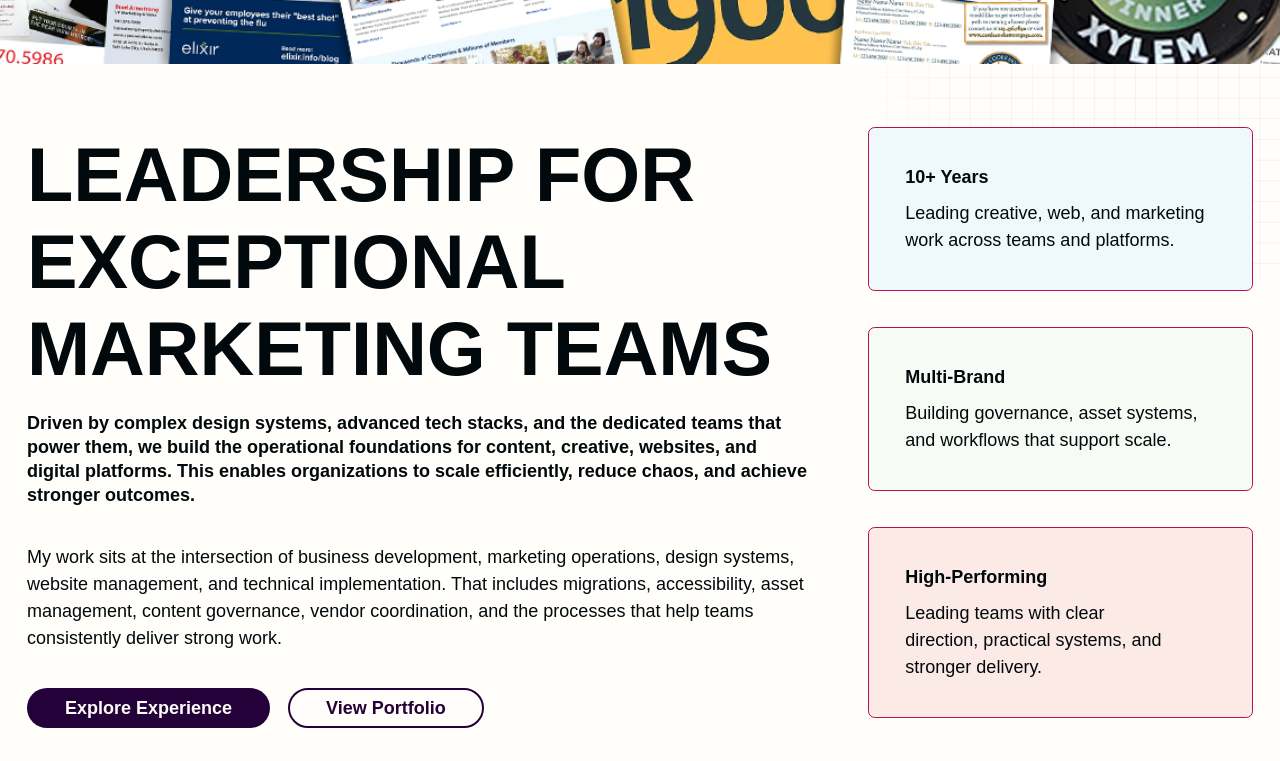
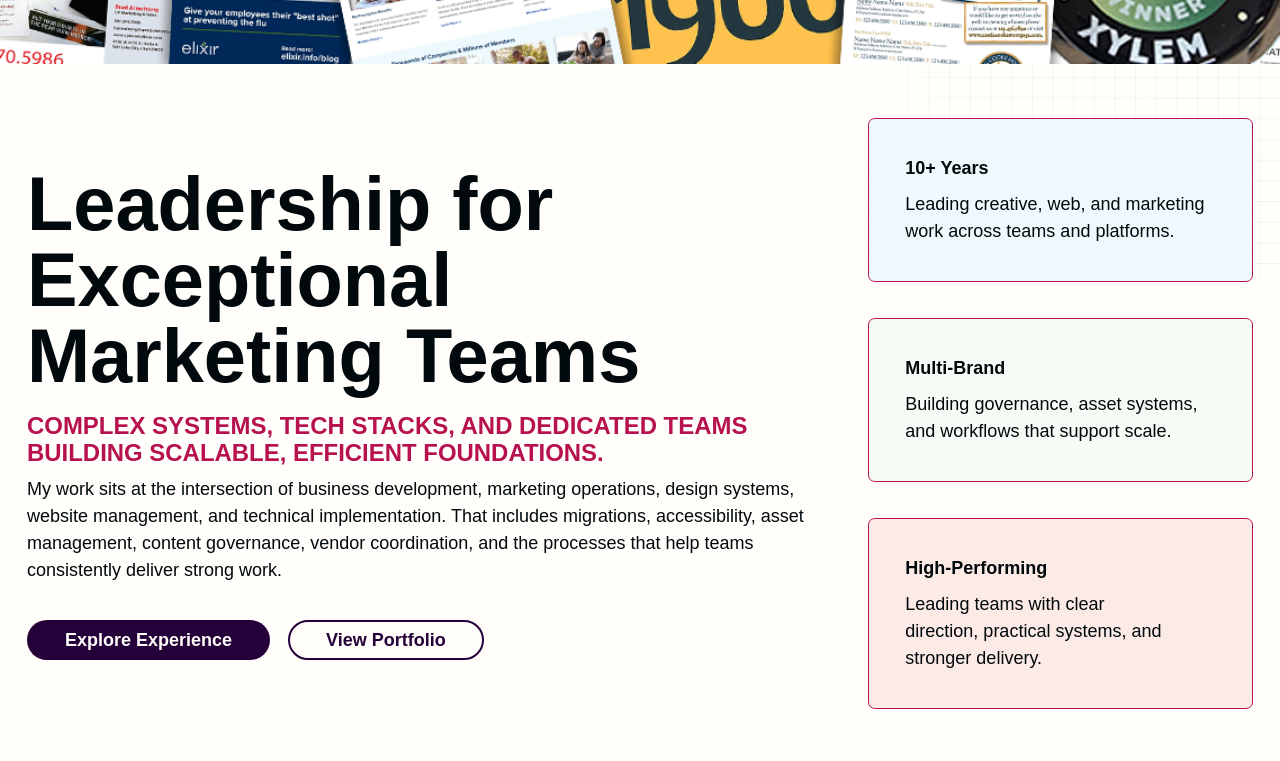
Before and after one commit to sforschen/asylum, a Next.js app: page / in a window 1280 px wide. Shown: the part 520-1281 px from the top of the page. Built offline with nearby package versions, Linux system fonts and the light colour scheme.

Commit message:
Refine homepage intro copy

```diff
--- a/app/globals.css
+++ b/app/globals.css
@@ -630,12 +630,6 @@ main .section a:hover {
   max-width: var(--max-copy-width);
 }
 
-.page-title {
-  margin: 0.75rem 0 var(--spc-m);
-  font-weight: 700;
-  line-height: 1.15;
-}
-
 .knowledge-jump-links,
 .portfolio-jump-links {
   margin-bottom: 0;
@@ -1606,18 +1600,6 @@ main .section.highlight-red.cta-section > .page-container.page-section-content::
   padding-bottom: var(--default-content-gap);
 }
 
-.home-intro .page-title {
-  text-transform: uppercase;
-}
-
-.home-intro-lead {
-  margin-top: calc(var(--spc-s) * -1);
-  margin-bottom: var(--spc-m);
-  font-size: var(--body-font-size-m);
-  font-weight: 700;
-  line-height: 1.35;
-}
-
 .home-actions {
   display: flex;
   flex-wrap: wrap;
--- a/app/page.tsx
+++ b/app/page.tsx
@@ -102,9 +102,9 @@ export default function Home() {
       {/* Core positioning statement and quick CTAs. */}
       <section className="page-container page-intro home-intro">
         <div className="page-intro-copy home-intro-copy">
-          <h1 className="page-title">Leadership for exceptional marketing teams</h1>
-          <p className="home-intro-lead">
-            Driven by complex design systems, advanced tech stacks, and the dedicated teams that power them, we build the operational foundations for content, creative, websites, and digital platforms. This enables organizations to scale efficiently, reduce chaos, and achieve stronger outcomes.
+          <h1>Leadership for Exceptional Marketing Teams</h1>
+          <p className="page-kicker">
+            Complex systems, tech stacks, and dedicated teams building scalable, efficient foundations.
           </p>
           <p>
             My work sits at the intersection of business development, marketing operations, design systems, website management, and technical implementation. That includes migrations, accessibility, asset management, content governance, vendor coordination, and the processes that help teams consistently deliver strong work.
```
